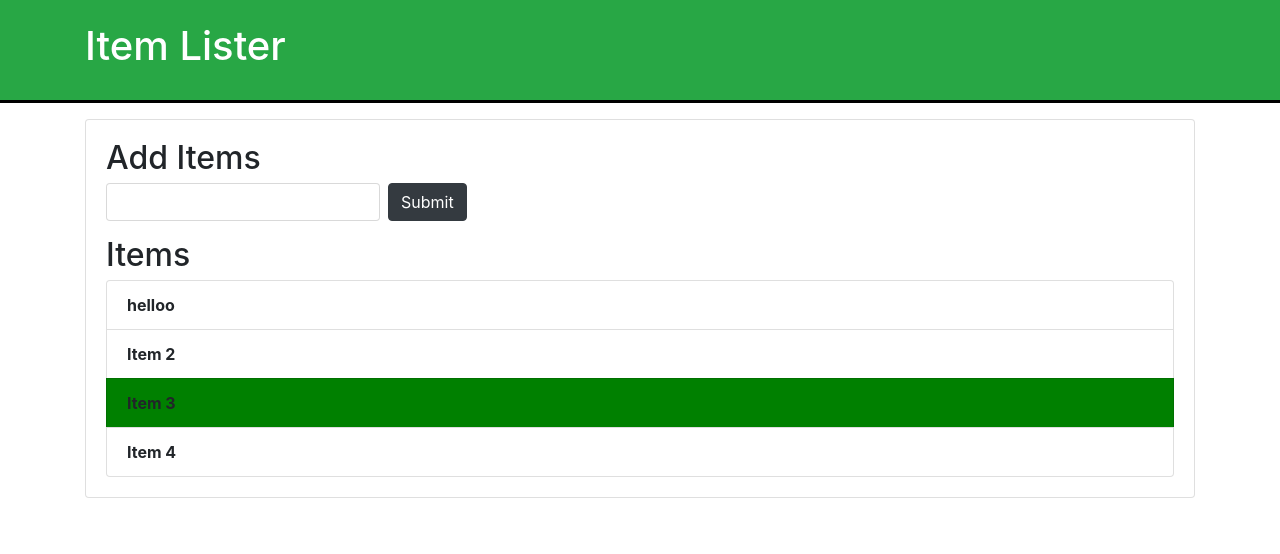
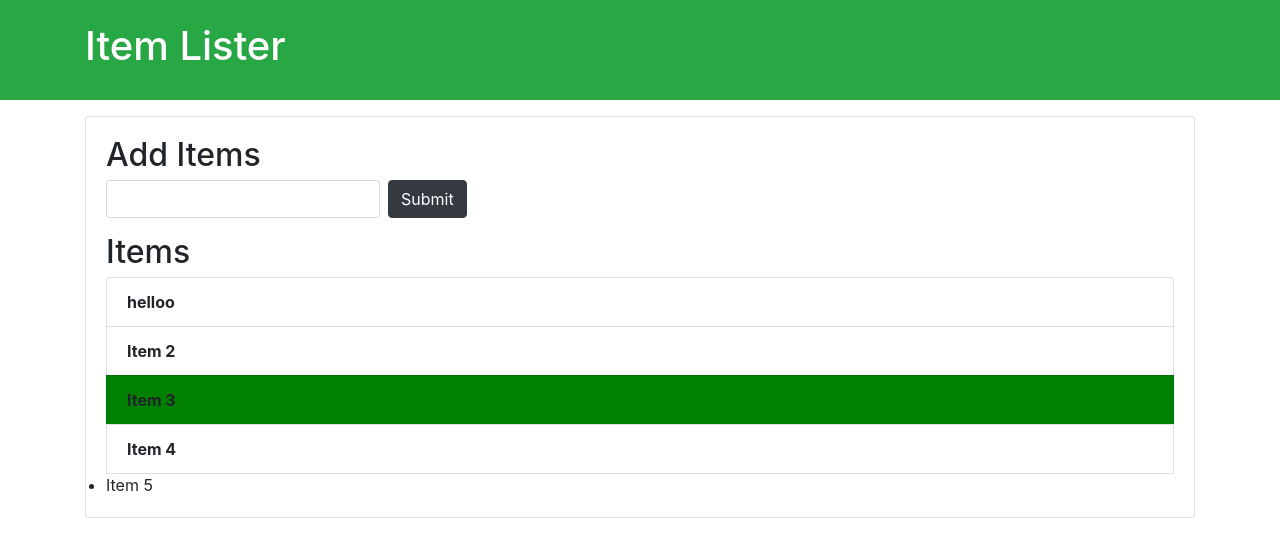
Before and after one commit to Mr-mukhtar/git2, a plain HTML site: page index.html in a window 1280 px wide. Drawn offline with nearby package versions, Linux system fonts and the light colour scheme.

Commit message:
new li element without the same class Name

```diff
--- a/dom.js
+++ b/dom.js
@@ -1,5 +1,6 @@
-var items = document.getElementById('main-header');
-items.style.borderBottom = 'solid 3px black';
+// var items = document.getElementById('main-header');
+// items.style.borderBottom = 'solid 3px black';
+//by class name
 var item = document.getElementsByClassName('list-group-item');
 item[0].style.fontWeight = 'bold';
 item[2].style.backgroundColor = 'green';
@@ -8,3 +9,12 @@ item[0].innerHTML = 'helloo';
 for (let i=0; i<item.length; i++){
     item[i].style.fontWeight= 'bold';
 }
+//by tag name
+// var li = document.getElementsByTagName('li');
+// li[0].style.fontWeight = 'bold';
+// li[2].style.backgroundColor = 'green';
+// li[0].innerHTML = 'helloo';
+
+// for (let i=0; i<li.length; i++){
+//     li[i].style.fontWeight= 'bold';
+// }
--- a/index.html
+++ b/index.html
@@ -27,6 +27,7 @@
       <li class="list-group-item">Item 2</li>
       <li class="list-group-item">Item 3</li>
       <li class="list-group-item">Item 4</li>
+      <li>Item 5</li>
     </ul>
    </div>
   </div>
```
